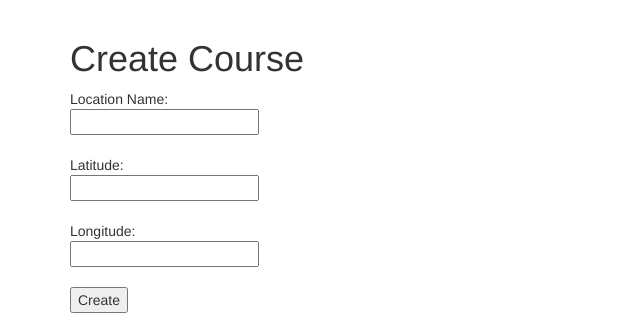
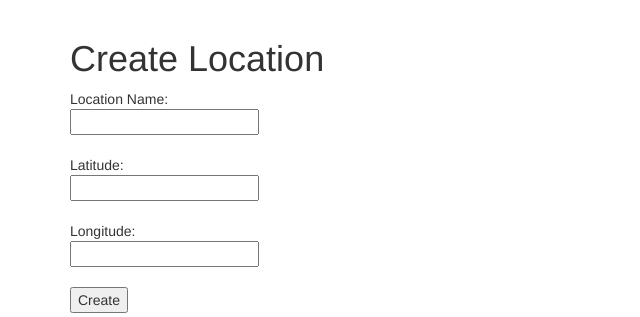
Before and after one commit to dooglz/MOSP15G8, a PHP site: page /addLocation.php in a window 1280 px wide. Shown: the part 51-368 px from the top of the page, without its empty margins (0-640 px from the left). Run offline with PHP 8.4, Linux system fonts and the light colour scheme; the visitor is signed in with stand-in values (Sample User, id 1); data comes from the database, SQL or seed files in the repository; tables that the repository leaves empty hold one stand-in row (values such as "Sample post"); some libraries are stand-ins or nearby versions.

Commit message:
Title fix

```diff
--- a/addLocation.php
+++ b/addLocation.php
@@ -56,7 +56,7 @@
     }
 ?>
 
-<h1>Create Course</h1>
+<h1>Create Location</h1>
 <form action="addLocation.php" method="post">
     Location Name:<br />
     <input type="text" name="name" value=""/>
```
